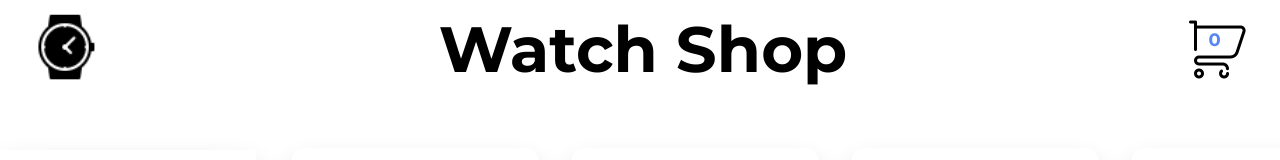
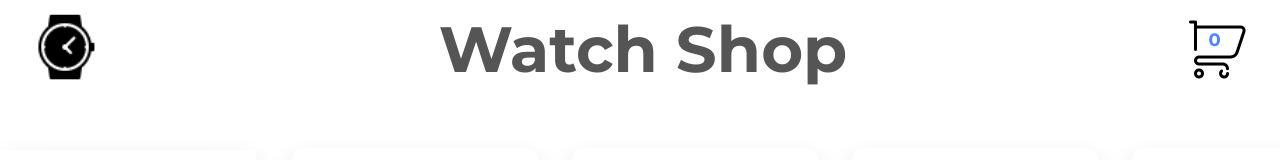
Before and after one commit to Dipak9767/E-commerce-Product-Page, a plain HTML site: page index.html in a window 1280 px wide. Shown: the top 160 px of the page. Drawn offline with Linux system fonts and the light colour scheme; grey boxes are pictures that could not be loaded.

Commit message:
color changed

```diff
--- a/style.css
+++ b/style.css
@@ -208,6 +208,7 @@ header .logo img {
 
 header .name {
     font-size: 2rem;
+    color: #555;
 }
 
 button {
@@ -259,7 +260,7 @@ button {
     position: absolute;
     top: 20%;
     left: 35%;
-    color: rgb(20 85 234 / 71%);
+    color: rgba(8, 81, 252, 0.71);
     font-weight: 600;
     font-size: large;
 }
```
